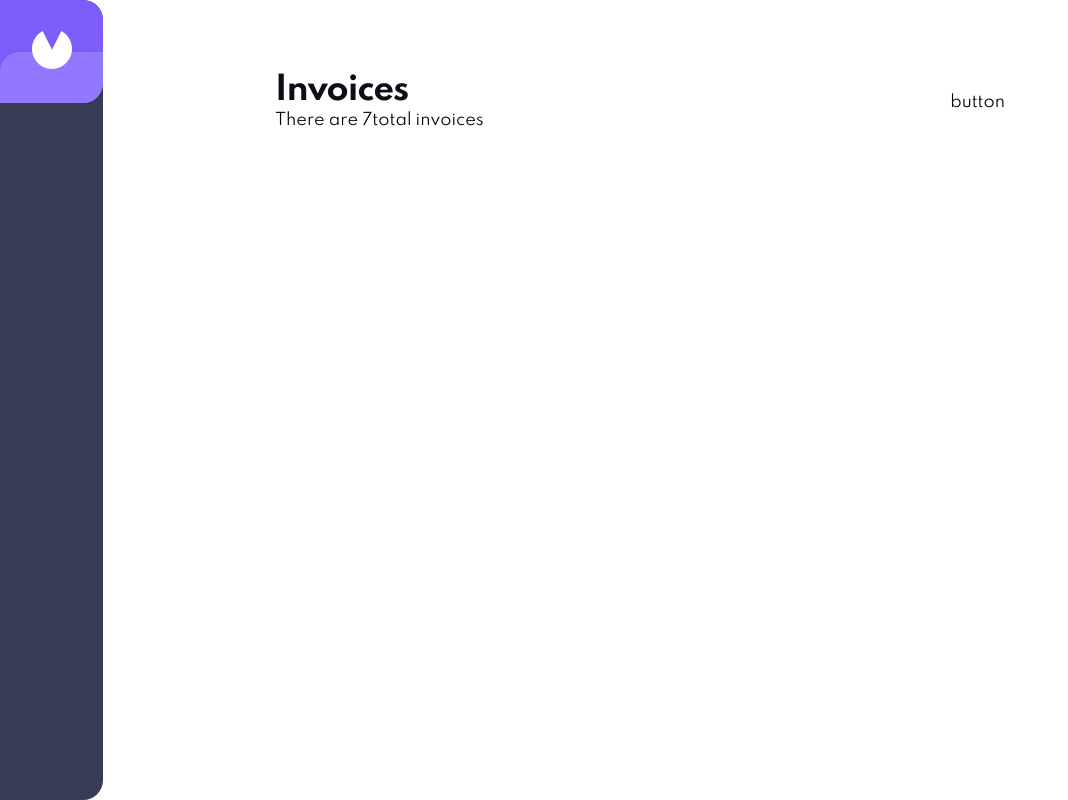
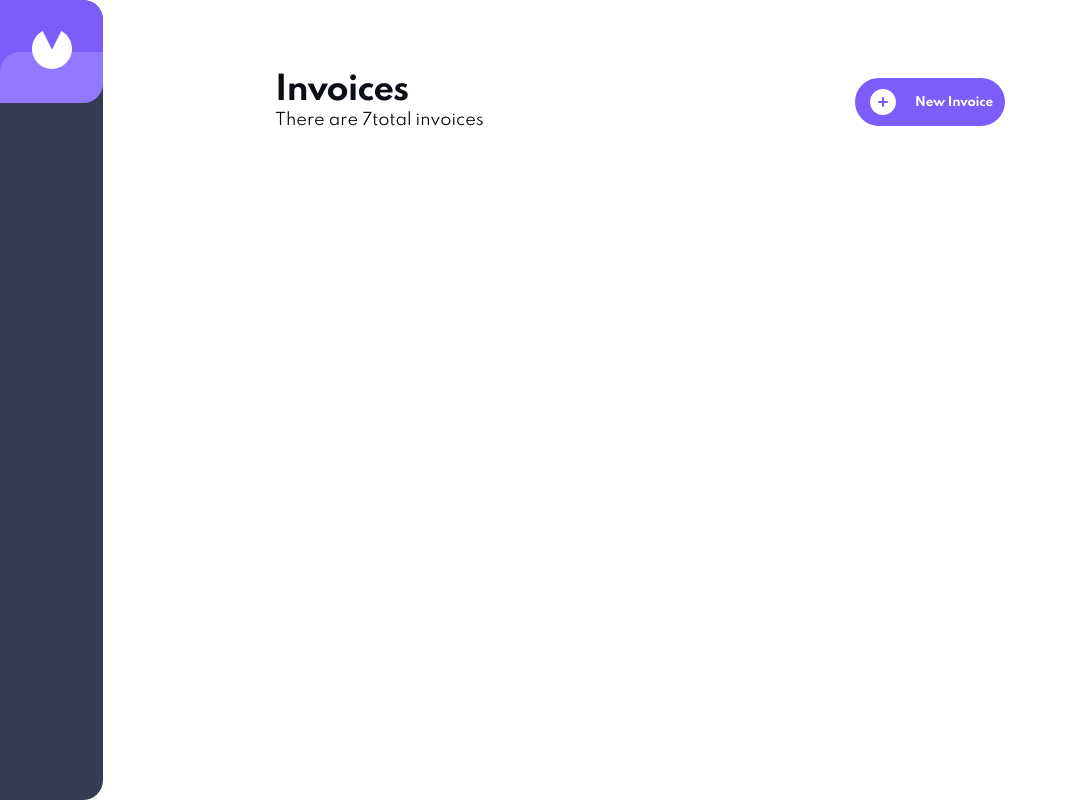
Before and after one commit to sohhamm/invoice-app, a React (Vite) app in the folder client/: page / in a window 1280 px wide. Shown: the whole page, without its empty margins (0-1068 px from the left). Built offline with nearby package versions, Linux system fonts and the light colour scheme.

Commit message:
feat(client): button component

```diff
--- a/client/src/components/layout/Layout.tsx
+++ b/client/src/components/layout/Layout.tsx
@@ -7,9 +7,9 @@
 
 export default function Layout({children}: LayoutProps) {
   return (
-    <>
+    <div className={classes.container}>
       <Sidebar />
       <div className={classes.box}>{children}</div>
-    </>
+    </div>
   )
 }
--- a/client/src/components/layout/layout.module.css
+++ b/client/src/components/layout/layout.module.css
@@ -1,3 +1,9 @@
+.container {
+  min-height: 100vh;
+  width: 100%;
+  background-color: var(--bg);
+}
+
 .box {
   height: 100%;
   width: 100%;
--- /dev/null
+++ b/client/src/components/ui/button/Button.tsx
@@ -0,0 +1,39 @@
+import * as React from 'react'
+import clsx from 'clsx'
+import classes from './styles.module.css'
+import {HiPlusCircle} from 'react-icons/hi2'
+
+type Variant = 'default' | 'edit' | 'draft' | 'delete' | 'large'
+
+interface ButtonProps {
+  children: React.ReactNode
+  hasAddIcon?: boolean
+  variant?: Variant
+}
+
+export default function ButtonDefault({
+  children,
+  hasAddIcon = false,
+  variant = 'default',
+}: ButtonProps) {
+  return (
+    <button
+      className={clsx(
+        classes.btn,
+        !hasAddIcon && classes.noIcon,
+        isEdit(variant) && classes.btnEdit,
+        isDraft(variant) && classes.btnDraft,
+        isDel(variant) && classes.btnDel,
+        isLg(variant) && classes.btnLg,
+      )}
+    >
+      {hasAddIcon && <HiPlusCircle size={32} />}
+      {children}
+    </button>
+  )
+}
+
+const isEdit = (variant?: Variant) => variant === 'edit'
+const isDraft = (variant?: Variant) => variant === 'draft'
+const isLg = (variant?: Variant) => variant === 'large'
+const isDel = (variant?: Variant) => variant === 'delete'
--- /dev/null
+++ b/client/src/components/ui/button/index.ts
@@ -0,0 +1 @@
+export {default} from './Button'
--- /dev/null
+++ b/client/src/components/ui/button/styles.module.css
@@ -0,0 +1,70 @@
+.btn {
+  background: #7c5dfa;
+  border-radius: 24px;
+  width: 150px;
+
+  height: 48px;
+  font-weight: 700;
+  font-size: 12px;
+  line-height: 15px;
+  letter-spacing: -0.25px;
+  color: #ffffff;
+  border: none;
+
+  display: flex;
+  align-items: center;
+  justify-content: center;
+  column-gap: 16px;
+}
+
+.btn:hover {
+  background-color: #9277ff;
+  cursor: pointer;
+}
+
+.noIcon {
+  width: 131px;
+}
+
+.btnEdit {
+  width: 73px;
+  background: var(--btn-edit-bg);
+
+  color: var(--btn-edit-color);
+}
+
+.btnEdit:hover {
+  background: var(--btn-edit-bg-hover);
+}
+
+.btnDraft {
+  width: 133px;
+  background: var(--btn-draft-bg);
+  color: var(--btn-draft-color);
+}
+
+.btnDraft:hover {
+  background: var(--btn-draft-bg-hover);
+}
+
+.btnDel {
+  width: 89px;
+  background: #ec5757;
+
+  color: white;
+}
+
+.btnDel:hover {
+  background-color: #ff9797;
+}
+
+.btnLg {
+  width: 350px;
+
+  background-color: #f9fafe;
+  color: #7e88c3;
+}
+
+.btnLg:hover {
+  background-color: #dfe3fa;
+}
--- a/client/src/index.css
+++ b/client/src/index.css
@@ -1,3 +1,23 @@
+:root {
+  --bg: hsl(0, 0%, 100%);
+  --btn-edit-bg: #f9fafe;
+  --btn-edit-color: #7e88c3;
+  --btn-edit-bg-hover: #dfe3fa;
+
+  --btn-draft-bg: #373b53;
+  --btn-draft-color: #888eb0;
+  --btn-draft-bg-hover: #0c0e16;
+}
+
+[data-theme='dark'] {
+  --bg: #231f20;
+  --btn-edit-bg: #252945;
+  --btn-edit-color: #dfe3fa;
+  --btn-edit-bg-hover: hsl(0, 0%, 100%);
+
+  --btn-draft-color: #dfe3fa;
+}
+
 /*
   1. Use a more-intuitive box-sizing model.
 */
--- a/client/src/pages/invoices/Invoices.tsx
+++ b/client/src/pages/invoices/Invoices.tsx
@@ -1,4 +1,5 @@
 import classes from './invoices.module.css'
+import Button from '../../components/ui/button'
 
 export default function Invoices() {
   const invoiceCount = 7
@@ -10,7 +11,7 @@
           <p>There are {invoiceCount}total invoices</p>
         </div>
 
-        <div>button</div>
+        <Button hasAddIcon>New Invoice</Button>
       </div>
     </div>
   )
```
Also changed, not shown: client/package.json (+11 -9 lines), 2 other files (tests, documents, lock files or other folders).
